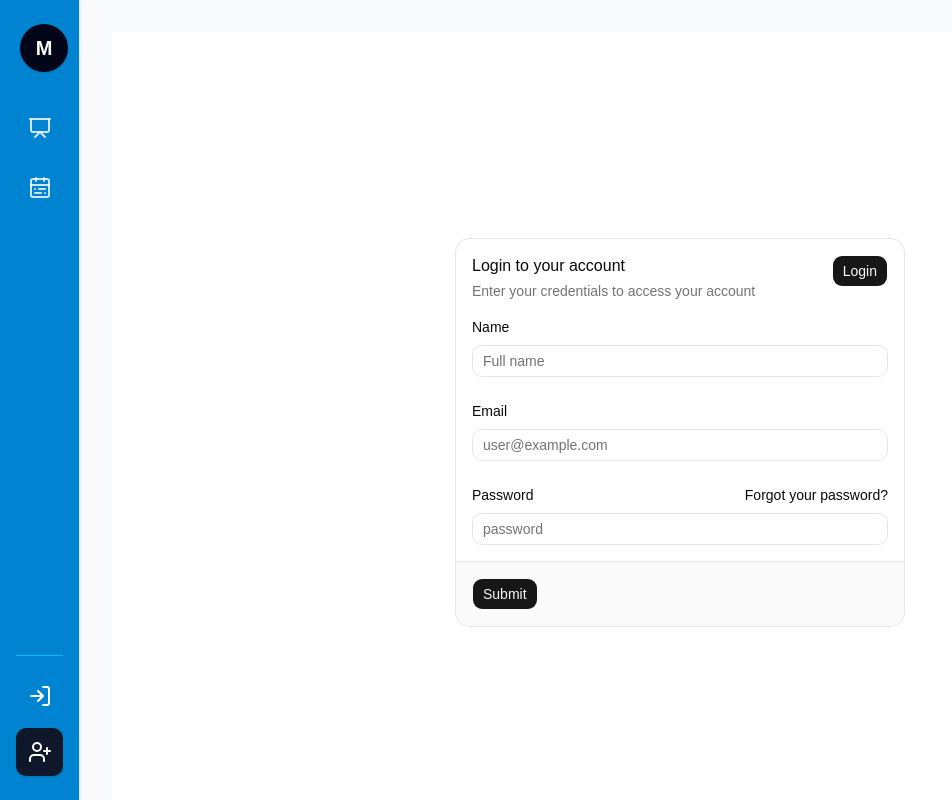
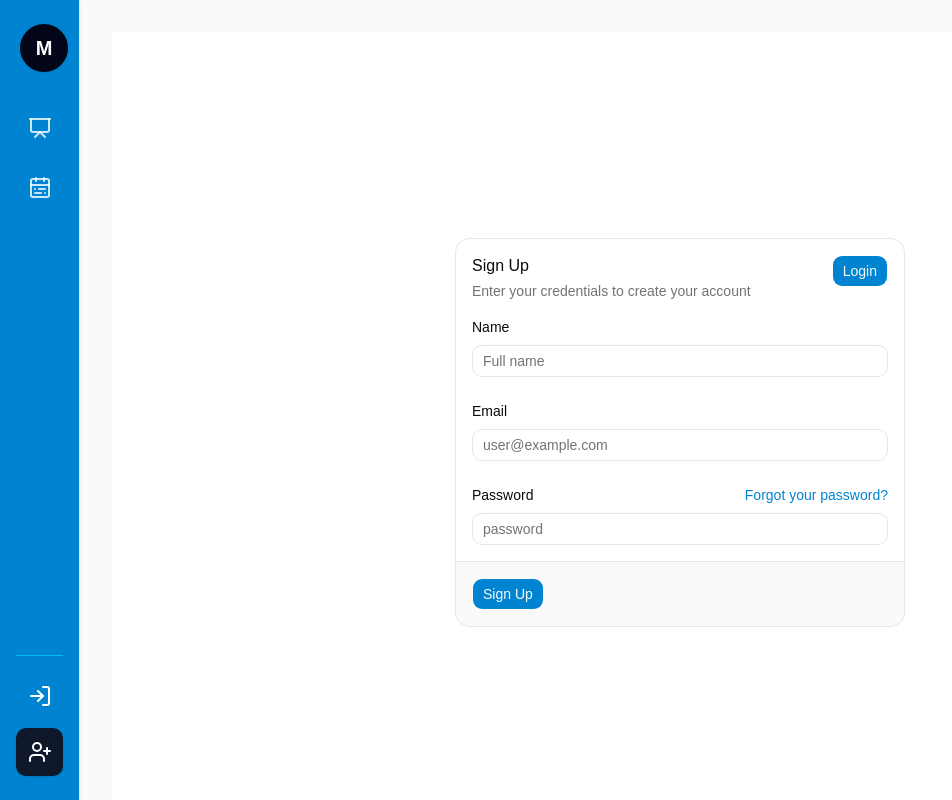
Before and after one commit to AgZ47/Meeting-Room-Booking-App-1, a React (Vite) app in the folder FrontEnd/MeetingRoomBookingApp/: page /register in a window 1280 px wide. Shown: the whole page, without its empty margins (0-952 px from the left). Built offline with nearby package versions, Linux system fonts and the light colour scheme.

Commit message:
updated login and registerpage UIs

```diff
--- a/FrontEnd/MeetingRoomBookingApp/src/features/auth/loginPage.tsx
+++ b/FrontEnd/MeetingRoomBookingApp/src/features/auth/loginPage.tsx
@@ -69,7 +69,7 @@ export const LoginPage = () => {
             <div className="mx-auto flex min-h-64 items-center justify-center">
             <div className="flex items-center gap-3 text-sm text-muted-foreground">
                 <span className="size-5 animate-spin rounded-full border-2 border-foreground/20 border-t-foreground" />
-                Loading meeting rooms...
+                Loading...
             </div>
             </div>
         );
@@ -79,10 +79,10 @@ export const LoginPage = () => {
         <div className="flex min-h-screen flex-col items-center justify-center bg-background p-4">
             <Card className="w-full max-w-md">
             <CardHeader>
-                <CardTitle>Login to your account</CardTitle>
+                <CardTitle>Login</CardTitle>
                 <CardDescription>Enter your credentials to access your account</CardDescription>
                 <CardAction>
-                    <Button id='navigate to signup' onClick={() => navigate('/register')}>SignUp</Button>
+                    <Button className="bg-sky-600" id='navigate to signup' onClick={() => navigate('/register')}>SignUp</Button>
                 </CardAction>
             </CardHeader>
             <CardContent>
@@ -128,7 +128,7 @@ export const LoginPage = () => {
                 </form>
             </CardContent>
             <CardFooter>
-                <Button type='submit' form="login-form">Submit</Button>
+                <Button className="bg-sky-600" type='submit' form="login-form">Login</Button>
             </CardFooter>
             </Card>
         </div>
--- a/FrontEnd/MeetingRoomBookingApp/src/features/auth/registerPage.tsx
+++ b/FrontEnd/MeetingRoomBookingApp/src/features/auth/registerPage.tsx
@@ -52,8 +52,17 @@ export const RegisterPage = () => {
                 return
             }
 
-            // const result = await registerUser(inputSchema.parse(value)).unwrap()
-            // dispatch(setCredentials({usertoken: result.usertoken, name: result.name, role: result.role}))
+            try{
+
+                const result = await registerUser(inputSchema.parse(value)).unwrap()
+
+                dispatch(setCredentials({usertoken: result.usertoken, name: result.name, role: result.role}))
+
+                navigate('/rooms')
+
+            }catch(err){
+                console.log(err)
+            }
 
         }
     })
@@ -62,10 +71,10 @@ export const RegisterPage = () => {
         <div className="flex min-h-screen flex-col items-center justify-center bg-background p-4">
             <Card className="w-full max-w-md">
             <CardHeader>
-                <CardTitle>Login to your account</CardTitle>
-                <CardDescription>Enter your credentials to access your account</CardDescription>
+                <CardTitle>Sign Up</CardTitle>
+                <CardDescription>Enter your credentials to create your account</CardDescription>
                 <CardAction>
-                <Button onClick={() => navigate('/')}>Login</Button>
+                <Button className="bg-sky-600" onClick={() => navigate('/')}>Login</Button>
                 </CardAction>
             </CardHeader>
             <CardContent>
@@ -101,7 +110,7 @@ export const RegisterPage = () => {
                     <div className="grid gap-2">
                         <div className="flex items-center">
                             <label htmlFor="password">Password</label>
-                            <a href="#" className="ml-auto inline-block text-sm underline-offset-4 hover:underline">
+                            <a href="#" className="ml-auto inline-block text-sm underline-offset-4 hover:underline text-sky-600">
                             Forgot your password?
                             </a>
                         </div>
@@ -119,7 +128,7 @@ export const RegisterPage = () => {
                 </form>
             </CardContent>
             <CardFooter>
-                <Button type='submit' form="login-form">Submit</Button>
+                <Button className="bg-sky-600" type='submit' form="login-form">Sign Up</Button>
             </CardFooter>
             </Card>
         </div>
```
